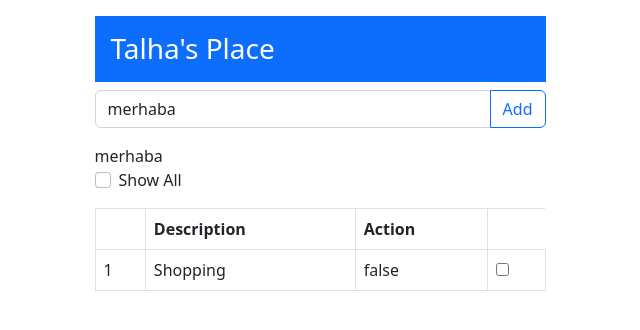
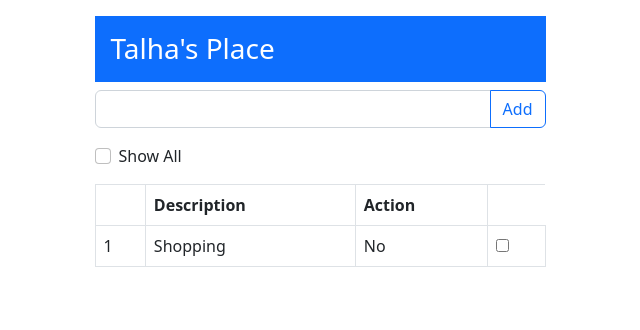
Before and after one commit to mftalha/angularWork2, an Angular app: page / in a window 1280 px wide. Shown: the top 330 px of the page, without its empty margins (320-960 px from the left). Built offline with nearby package versions, Linux system fonts and the light colour scheme.

Commit message:
-if ve switch durumları üzerine çalışıldı - egerki gelen listede veri yoksa tablo gösterilmesin - listede veri yoksa  altta bi alertfy versin. - action degiskeninden true gelirse tabloya Yes , false gelirse No = yazsın gibi işlemler gerçekleştirildi.

```diff
--- a/src/app/todo/todo.component.html
+++ b/src/app/todo/todo.component.html
@@ -9,14 +9,14 @@
                 <!-- <input #txtItem type="text" class="form-control"> //sadece input var-->
                 <!--<input #txtItem type="text" class="form-control" (keyup)="addItem(txtItem.value)"> //input'a herhangi birşey yazdığımda otomatik todo.component içindeki addItem fonksiyonu tetiklensin-->
                 <!-- <input #txtItem type="text" class="form-control" (keyup.enter)="addItem(txtItem.value)"> // enter a tıkladığımda inputun içinde = todo.component içindeki addItem fonksiyonu tetiklensin -->
-                 <!-- <input  #txtItem type="text" class="form-control" (keyup.enter)="addItem(txtItem.value); txtItem.value=''">  enter a tıkladığımda inputun içinde = todo.component içindeki addItem fonksiyonu tetiklensin ve inputun içi temizlensin-->
+                  <input  #txtItem type="text" class="form-control" (keyup.enter)="addItem(txtItem.value); txtItem.value=''"> <!-- enter a tıkladığımda inputun içinde = todo.component içindeki addItem fonksiyonu tetiklensin ve inputun içi temizlensin-->
                 <!-- <input #txtItem type="text" class="form-control" (keyup.enter)="addItem(txtItem.value)" (blur)="addItem(txtItem.value)"> // enter a tıkladığımda inputun içinde veya inputtan çıktıgında(blur) = todo.component içindeki addItem fonksiyonu tetiklensin  == add butonuna tıkladığımızda 2 kez çalılyordu(blur yüzünden)-->
-                 <input [(ngModel)]="message" #txtItem type="text" class="form-control" > <!-- todo.components.ts içinde tanımaldığım değişkeni ngModel ile input içinde two-vay bilding yapıyorum böylece = inputta yaptığım en küçük değişiklik direk değişkene yazılıyor : çünkü çift tarflı olarak bağladık. : event ile tıklandıktan sonra veya karekter girdikçe falan diye koşul vermeden todo.components.ts içindeki değişkene direk değeri atıyoruz = kolayca  -->
+                <!-- <input [(ngModel)]="message" #txtItem type="text" class="form-control" > // todo.components.ts içinde tanımaldığım değişkeni ngModel ile input içinde two-vay bilding yapıyorum böylece = inputta yaptığım en küçük değişiklik direk değişkene yazılıyor : çünkü çift tarflı olarak bağladık. : event ile tıklandıktan sonra veya karekter girdikçe falan diye koşul vermeden todo.components.ts içindeki değişkene direk değeri atıyoruz = kolayca  -->
                 <!--<button class="btn btn-outline-primary" (click)="addItem(txtItem)">Add</button> = bütün inğutu yolluyorduk-->
                 <!--<button class="btn btn-outline-primary" (click)="addItem(txtItem.value)">Add</button> //sadece inputun valuesini gönderiyoruz.-->
                 <button class="btn btn-outline-primary" (click)="addItem(txtItem.value); txtItem.value=''">Add</button> <!-- inputun valuesini gönderiyoruz ve input u boşaltıyoruz.-->
             </div>
-            {{message}}
+            <!-- {{message}} -->
             <div class="form-check mb-3">
                 <input type="checkbox" [(ngModel)]="displayAll" class="form-check-input" name="" id="displayAll"> <!-- ngModel'ı checkbox ın tıklı olup olmadığını kullanabilmek için == app.module.ts içinde imports ların içine vFormsModule eklememiz gerekiyor bu yapıyı kullanabilmek için == burdaki amacımız two- wal binding yapısı : ts içinden verdiğimiz true burda çalışıyor , sonra burda checkbox a tıklayınca false oluncada burdan oradaki değişkene işleniyor.-->
                 <label for="displayAll" class="form-check-label">Show All</label> <!-- for verme sebebim checkbox'a bağlı olması -->
@@ -24,7 +24,7 @@
 
             <!--{{displayAll}} -->
 
-            <table class="table table-bordered"> <!-- Bootstrap -->
+            <table class="table table-bordered" *ngIf="getItems().length > 0"> <!-- class : Bootstrap tablo // ngIf = şart belirliyoruz : tabloya veri geliyorsa tabloyu göster -->
                 <thead>
                     <tr>
                         <th></th>
@@ -40,16 +40,32 @@
                         <td>{{item.action}}</td>
                     </tr>
                     -->
+
                     <tr *ngFor="let item of getItems(); let i = index"> <!-- i = indexi alıyor böylece id değerine gerek kalmıyor listedeki   -->
                         <td>{{i+1}}</td>
                         <td>{{item.description}}</td>
-                        <td>{{item.action}}</td>
+                        <td> <!-- {{item.action}}  -->
+                             <!-- if ile yapma bu işlemi
+                            <div *ngIf="item.action">Yes</div>  //item action true ise yes yaz
+                            <div *ngIf="!item.action">No</div>  //item action false ise No yaz
+                            -->
+                            <div [ngSwitch]="item.action">  <!-- switch - case ile koşul durumu oluşturma -->
+                                <div *ngSwitchCase="true">Yes</div> <!-- item.action = true ise -->
+                                <div *ngSwitchCase="false">No</div>
+                                <!--<div *ngSwitchDefault>No</div> // son şart olarak kullanılabilir(else) -->
+                            </div>
+                        </td>
                         <td>
                             <input type="checkbox" [(ngModel)]="item.action" name="" id="">
                         </td>
                     </tr>
                 </tbody>
             </table>
+
+            <div class="alert alert-warning" *ngIf="getItems().length == 0"> <!-- listede eleman yoksa uyarı ver == module.ts içindeki lişsteden elemanları silersem gösterir.-->
+                Listede eleman yok.
+            </div>
+
             <!--
             <ul>
                 <li *ngFor="let item of items">   snippts sayesinde for döngüsü oluşuyor
```
